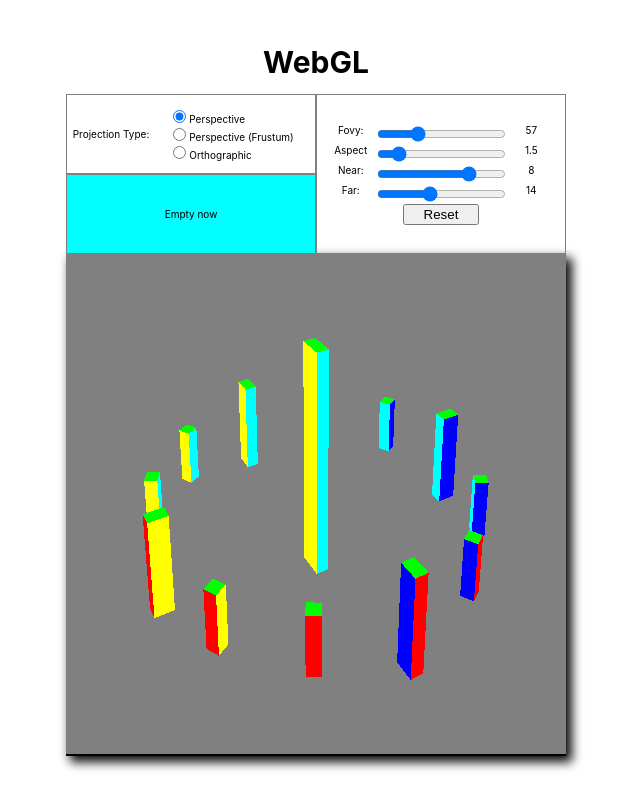
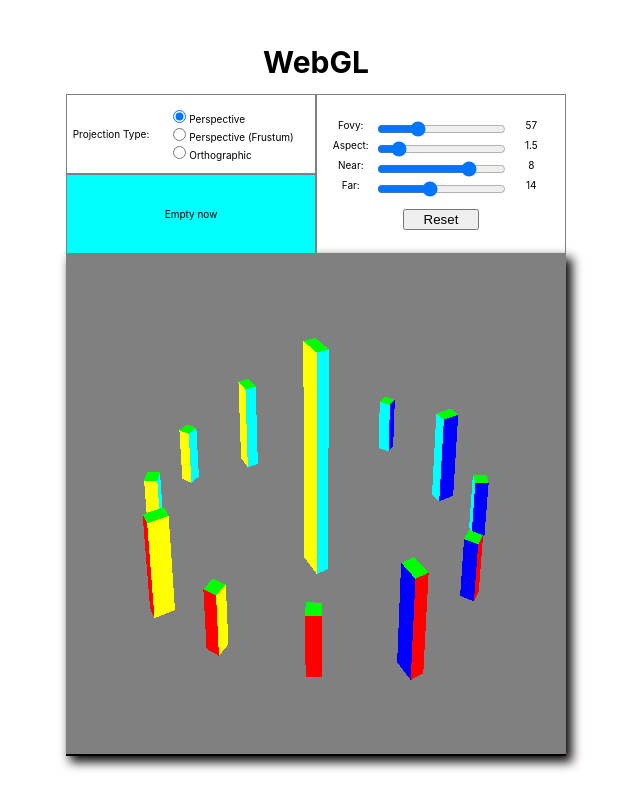
Before and after one commit to aliaksandrminsk/figures-in-webgl, a React (Create React App) app: page / in a window 1280 px wide. Both pictures are taken after a click on the radio button "Perspective". Shown: the whole page, without its empty margins (324-964 px from the left). Built offline with nearby package versions, Linux system fonts and the light colour scheme.

Commit message:
refactoring

```diff
--- a/src/components/Header.tsx
+++ b/src/components/Header.tsx
@@ -6,7 +6,7 @@ import { ProjectionType } from "../store/SettingStore";
 import { runInAction } from "mobx";
 import FProjPanel from "./ProjPanel/FProjPanel";
 import OProjPanel from "./ProjPanel/OProjPanel";
-import PProjPanel from "./PProjPanel";
+import PProjPanel from "./ProjPanel/PProjPanel";
 
 const Header = () => {
   const { settingStore: store } = useStore();
--- a/src/components/PProjPanel.module.css
+++ b/src/components/ProjPanel/PProjPanel.module.css
@@ -14,3 +14,7 @@
   grid-template-rows: 1fr;
   grid-template-columns: 1fr 1fr 1fr;
 }
+
+.reset {
+  margin-top: 1rem
+}
--- a/src/components/PProjPanel.tsx
+++ b/src/components/ProjPanel/PProjPanel.tsx
@@ -1,6 +1,6 @@
 import classes from "./PProjPanel.module.css";
 import React from "react";
-import { useStore } from "../store";
+import { useStore } from "../../store";
 import { runInAction } from "mobx";
 import { observer } from "mobx-react-lite";
 
@@ -40,7 +40,7 @@ const PProjPanel = () => {
           <output id="fovyOutput">{store.fovy_p}</output>
         </div>
         <div>
-          <label htmlFor="aspect">Aspect</label>
+          <label htmlFor="aspect">Aspect:</label>
           <input
             type="range"
             id="aspect"
@@ -81,7 +81,7 @@ const PProjPanel = () => {
           />
           <output id="farOutput">{store.far_p}</output>
         </div>
-        <div>
+        <div className={classes.reset}>
           <div />
           <input type="button" value="Reset" onClick={resetHandler} />
           <div />
```
